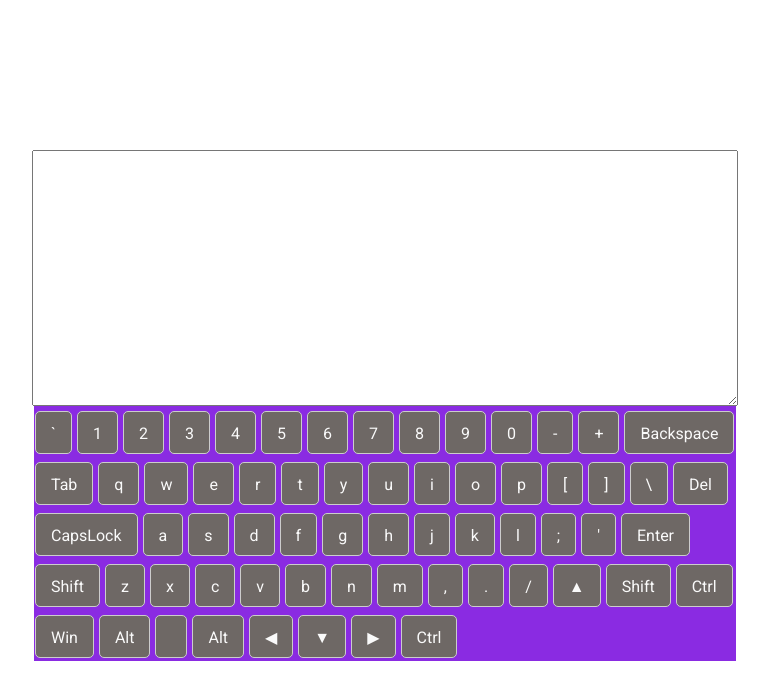
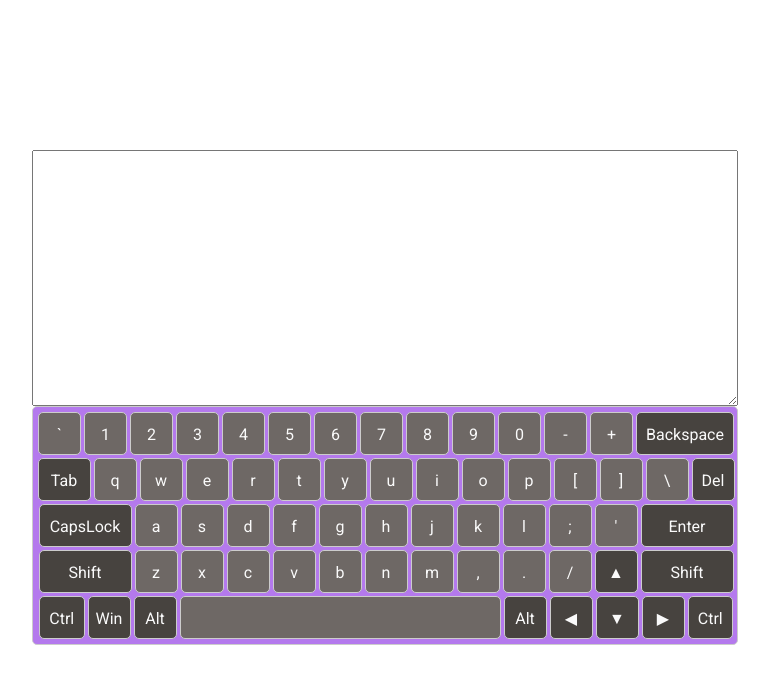
Before and after one commit to FavelLooking/virtual-keyboard, a website: page index.html in a window 1280 px wide. Shown: the whole page, without its empty margins (255-1024 px from the left). Drawn offline with Linux system fonts and the light colour scheme.

Commit message:
refactor: add css decoration for keyboard

```diff
--- a/script.js
+++ b/script.js
@@ -34,21 +34,32 @@ keys.forEach(singleKey => {
   mainContainer.appendChild(key);
   key.appendChild(keyText);
   key.classList.add("key")
+  console.log(keyText)
 
-  if (key === "Backspace" || key === "Tab" || key === "Del" || key === "Enter" || key === "CapsLock" || key === "Enter" || key === "Shift" || key === "Ctrl" || key === "▶" || key === "◀" || key === "▼" || key === "▲") {
-
+  switch (keyText.nodeValue) {
+    case "Backspace": key.id = "backspace";
+    break;
+    case "Tab": key.id = "tab";
+    break;
+    case "CapsLock": key.id = "caps-lock";
+    break;
+    case "Shift": key.id = "shift";
+    break;
+    case "Del": key.id = "del";
+    break;
+    case "Enter": key.id = "enter";
+    break;
+    case " ": key.id = "space";
+    break;
+    case "Ctrl": key.id = "ctrl";
+    break;
   }
 
-  switch (key) {
-    case "Backspace": key.id("backspace");
-    break;
-    case "Tab": key.id("tab");
-    break;
-    case "CapsLock": key.id("caps-lock");
-    break;
-    case "Shift": key.id("shift");
-    break;
+  if (singleKey === "Backspace" || singleKey === "Tab" || singleKey === "Del" || singleKey === "Enter" || singleKey === "CapsLock" || singleKey === "Enter" || singleKey === "Shift" || singleKey === "Ctrl" || singleKey === "▶" || singleKey === "◀" || singleKey === "▼" || singleKey === "▲" || singleKey === "Win"|| singleKey === "Alt") {
+    return key.classList.add("key-dark")
   }
+
+
 })
 
 //Keys
--- a/style.css
+++ b/style.css
@@ -6,15 +6,15 @@
 
 .keyboard-container {
   width: 700px;
-  height: 250px;
-  background-color: blueviolet;
+  background-color: rgba(137, 43, 226, 0.633);
   margin: 0 auto;
   display: flex;
+  justify-content: center;
   flex-wrap: wrap;
-  gap: 5px;
-  padding-left: 1px;
-  padding-right: 1px;
-  padding-top: 5px;
+  gap: 3px;
+  padding: 5px 1px 5px 3px;
+  border: 1px solid #ccc;
+  border-radius: 5px;
 }
 
 .textarea {
@@ -24,17 +24,41 @@
 }
 
 .key {
-  padding: 1px 15px 0;
+  padding: 1px 3px 0 3px;
   height: 40px;
   display: flex;
   align-items: center;
+  justify-content: center;
   border: 1px solid #ccc;
   border-radius: 5px;
   background-color:rgb(110, 104, 101);
   font-family: 'Roboto', sans-serif;
   color: #fafafa;
+  width: 35px;
 }
 
-#delKey {
-  width: 60px;
+.key-dark {
+  background-color:rgb(71, 67, 63);
 }
+
+#backspace {
+  width: 90px;
+}
+
+#tab {
+  width: 45px;
+}
+
+#caps-lock,
+#enter,
+#shift {
+  width: 85px;
+}
+
+#space {
+  width: 313px;
+}
+
+#ctrl{
+  width: 37.5px;
+}
```
